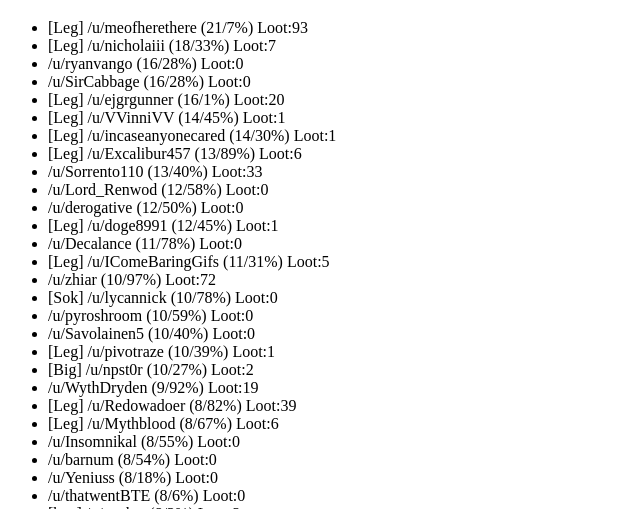
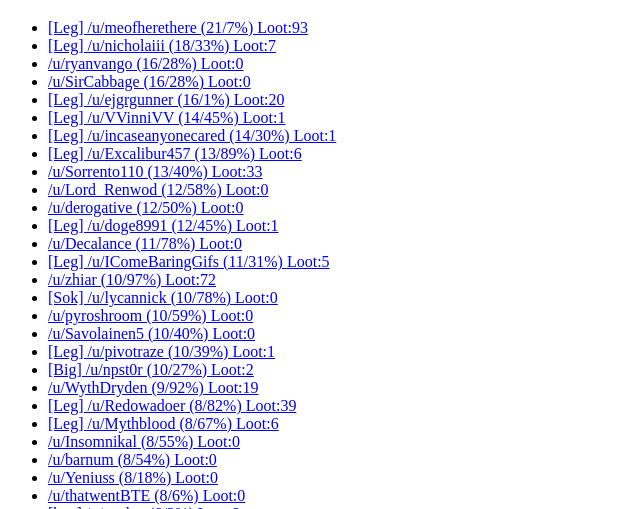
Before and after one commit to robin-rpg/robin-rpg.github.io, a plain HTML site: page index.html in a window 1280 px wide. Shown: the part 291-800 px from the top of the page, without its empty margins (0-640 px from the left). Drawn offline with Linux system fonts and the light colour scheme.

Commit message:
includes links to user pages.

```diff
--- a/index.html
+++ b/index.html
@@ -73,7 +73,9 @@
             guildBadge = "[" + guild.substring(0, 3) + "]";
         }
         nextLevelPercent = Math.round(nextLevelPercent);
-        return guildBadge + " /u/" + user + " (" + ((xp !== null ? level + 1 : "0") + "/" + nextLevelPercent + "%") + ") Loot:" + readLootAmount(user);
+        link = "<a href = \"https://www.reddit.com/user/" + user + "/\">"
+        linkEnd = "</a>"
+        return link + guildBadge + " /u/" + user + " (" + ((xp !== null ? level + 1 : "0") + "/" + nextLevelPercent + "%") + ") Loot:" + readLootAmount(user) + linkEnd;
     }
 
     function readGuild(user) {
```
